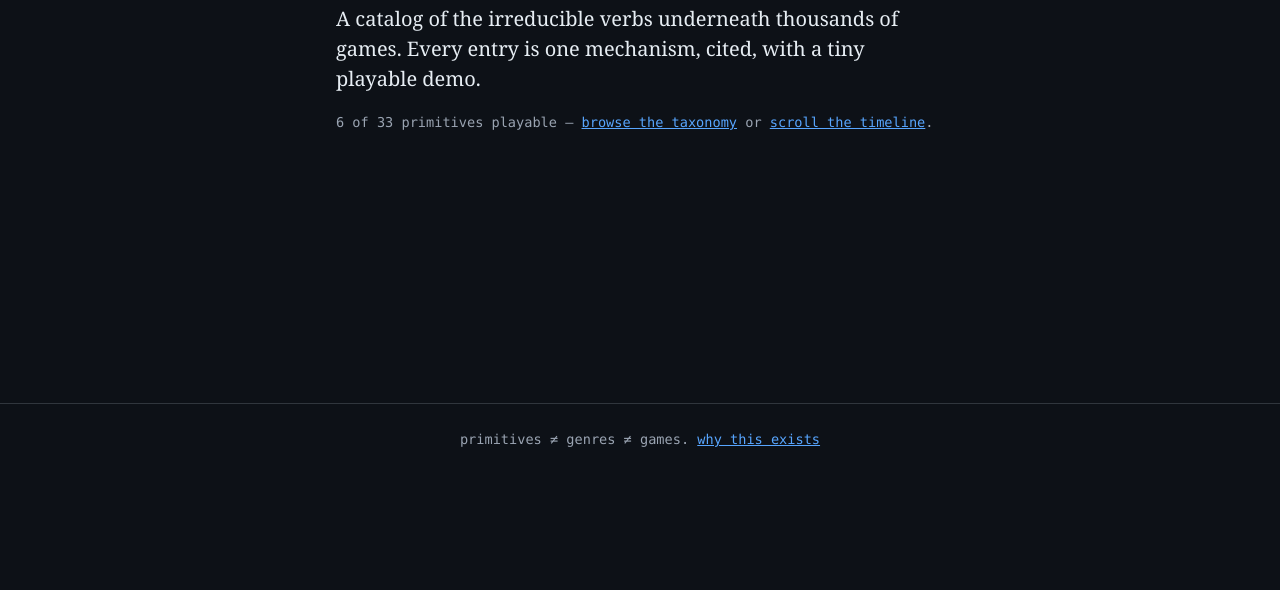
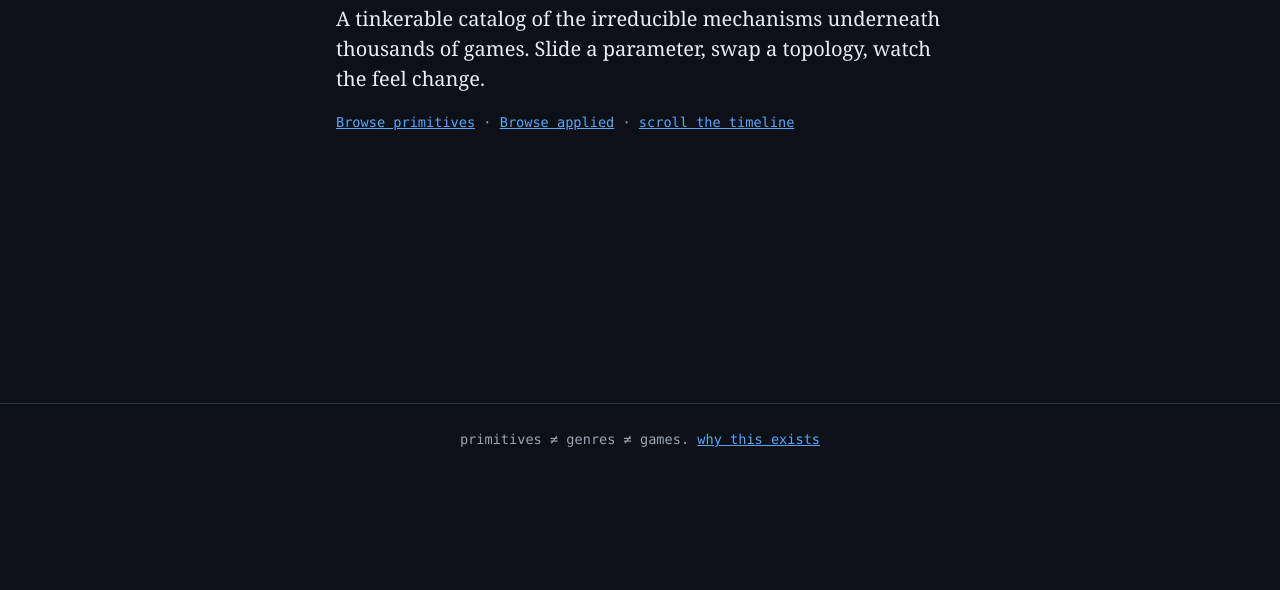
Before and after one commit to kai-denrei/gaming-primitives, an Astro site: page / in a window 1280 px wide. Shown: the part 210-800 px from the top of the page. Built offline with nearby package versions, Linux system fonts and the light colour scheme; Astro itself is replaced by a stand-in of ours.

Commit message:
feat: v2 nav — primitives | applied | era | about

```diff
--- a/src/layouts/Base.astro
+++ b/src/layouts/Base.astro
@@ -40,7 +40,8 @@ const base = import.meta.env.BASE_URL;
   <header class="topbar">
     <a href={base} class="brand">gaming primitives</a>
     <nav class="topnav">
-      <a href={`${base}taxonomy/`}>taxonomy</a>
+      <a href={`${base}p/`}>primitives</a>
+      <a href={`${base}a/`}>applied</a>
       <a href={`${base}era/`}>era</a>
       <a href={`${base}about/`}>about</a>
       <InstallButton />
--- a/src/pages/index.astro
+++ b/src/pages/index.astro
@@ -1,25 +1,17 @@
 ---
 import Base from '../layouts/Base.astro';
-import { getCollection } from 'astro:content';
 
-const applied = (await getCollection('applied'))
-  .filter(e => e.id !== '__test__' && !e.id.startsWith('__test__/'));
-
-const builtCount = applied.filter(p => p.data.status === 'built').length;
-const totalCount = applied.length;
 const base = import.meta.env.BASE_URL;
 ---
 <Base title="Gaming Primitives">
   <section class="hero">
     <h1>Gaming Primitives</h1>
     <p class="lede">
-      A catalog of the irreducible verbs underneath thousands of games.
-      Every entry is one mechanism, cited, with a tiny playable demo.
+      A tinkerable catalog of the irreducible mechanisms underneath thousands of games.
+      Slide a parameter, swap a topology, watch the feel change.
     </p>
     <p class="metadata">
-      {builtCount} of {totalCount} primitives playable —
-      <a href={`${base}taxonomy/`}>browse the taxonomy</a> or
-      <a href={`${base}era/`}>scroll the timeline</a>.
+      <a href={`${base}p/`}>Browse primitives</a> · <a href={`${base}a/`}>Browse applied</a> · <a href={`${base}era/`}>scroll the timeline</a>
     </p>
   </section>
 </Base>
```
